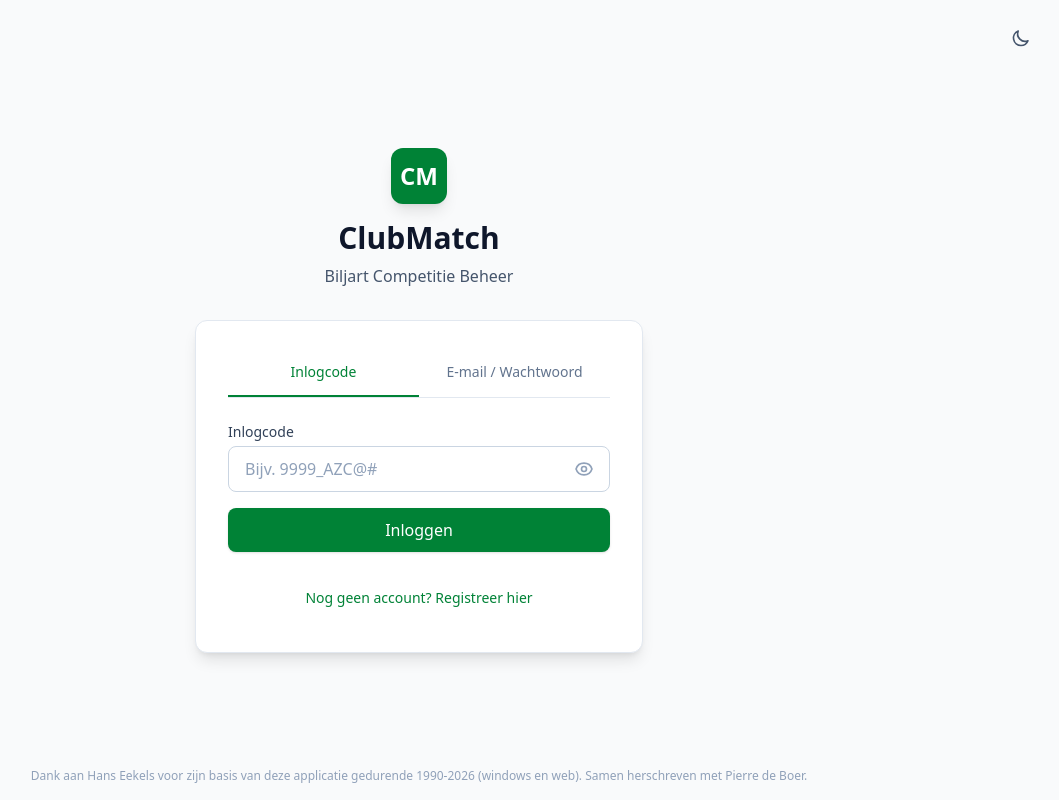
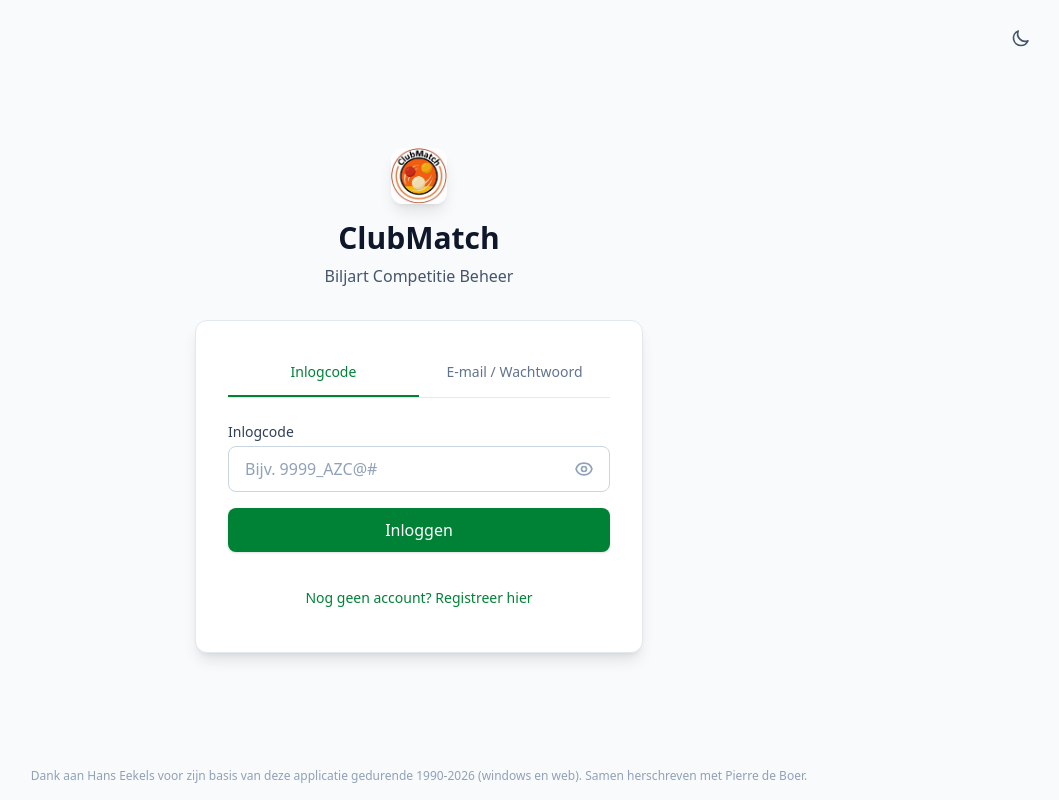
Before and after one commit to boep1963/ToernooiProf, a Next.js app: page /inloggen in a window 1280 px wide. Shown: the whole page, without its empty margins (221-1280 px from the left). Built offline with nearby package versions, Linux system fonts and the light colour scheme; no server answers.

Commit message:
ClubMatchLogo

```diff
--- a/src/app/(auth)/inloggen/page.tsx
+++ b/src/app/(auth)/inloggen/page.tsx
@@ -1,6 +1,7 @@
 'use client';
 
 import React, { useState } from 'react';
+import Image from 'next/image';
 import ThemeToggle from '@/components/ThemeToggle';
 import { signInWithEmailAndPassword } from 'firebase/auth';
 import { auth } from '@/lib/firebase';
@@ -105,8 +106,15 @@ export default function LoginPage() {
       <div className="max-w-md w-full space-y-8">
         <div className="text-center">
           <div className="flex items-center justify-center mb-4">
-            <div className="w-14 h-14 rounded-xl bg-green-700 flex items-center justify-center shadow-lg">
-              <span className="text-white font-bold text-2xl">CM</span>
+            <div className="w-14 h-14 rounded-xl overflow-hidden shadow-lg flex-shrink-0 bg-white dark:bg-slate-800">
+              <Image
+                src="/clubmatch_logo.jpg"
+                alt="ClubMatch"
+                width={56}
+                height={56}
+                className="w-full h-full object-contain"
+                priority
+              />
             </div>
           </div>
           <h1 className="text-3xl font-bold text-slate-900 dark:text-white">
--- a/src/components/common/OrganizationLogo.tsx
+++ b/src/components/common/OrganizationLogo.tsx
@@ -13,7 +13,7 @@ export default function OrganizationLogo({
   src,
   alt,
   className = '',
-  fallbackSrc = '/clubmatch-logo_1.svg',
+  fallbackSrc = '/clubmatch_logo.jpg',
 }: OrganizationLogoProps) {
   const [imgSrc, setImgSrc] = useState<string>(src || fallbackSrc);
   const [hasError, setHasError] = useState(false);
--- a/src/components/layout/Sidebar.tsx
+++ b/src/components/layout/Sidebar.tsx
@@ -130,7 +130,7 @@ export default function Sidebar({ isOpen, onClose }: SidebarProps) {
           <Link href="/dashboard" className="flex items-center space-x-2 min-h-[44px]">
             <div className="w-10 h-10 flex items-center justify-center">
               <img
-                src="/clubmatch-logo_1.svg"
+                src="/clubmatch_logo.jpg"
                 alt="ClubMatch Logo - Biljart Competitie Beheer"
                 className="w-full h-full"
               />
```
Also changed, not shown: public/clubmatch_logo.jpg (added), 1 other file (tests, documents, lock files or other folders).
